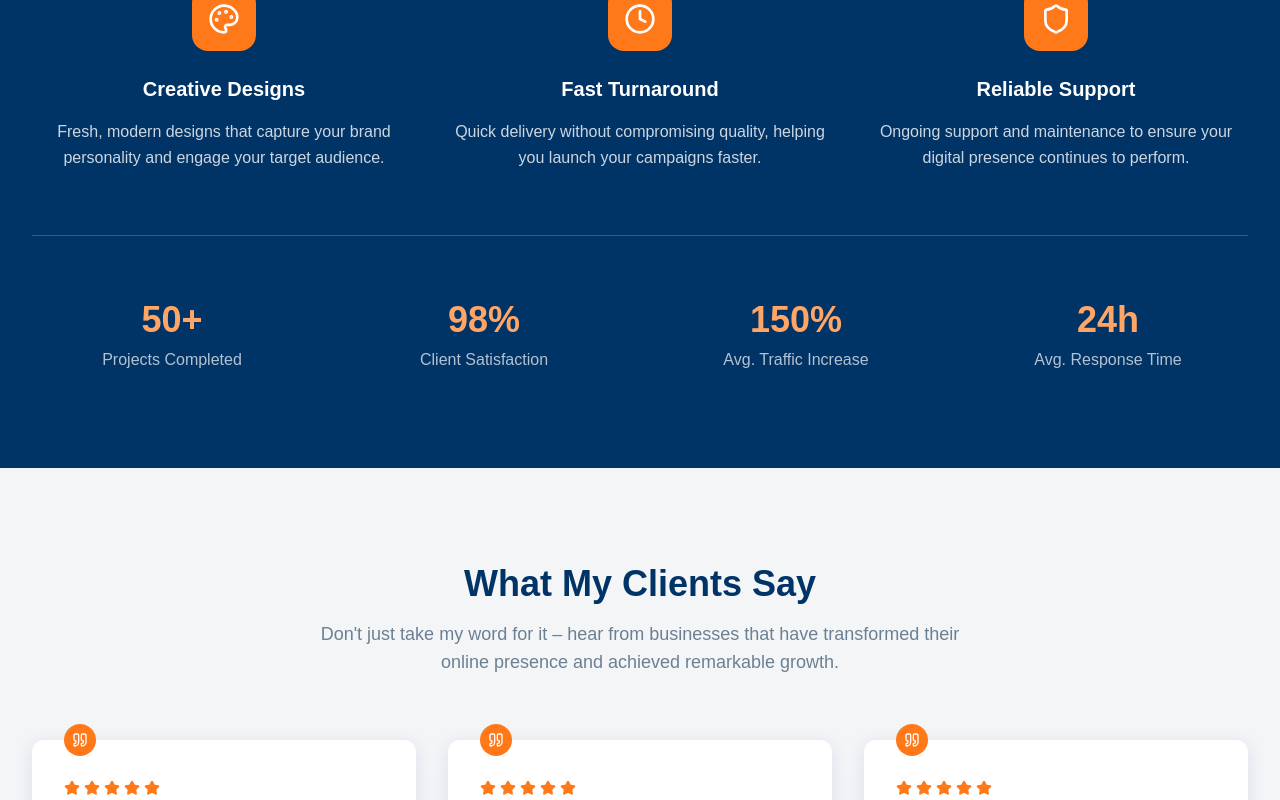
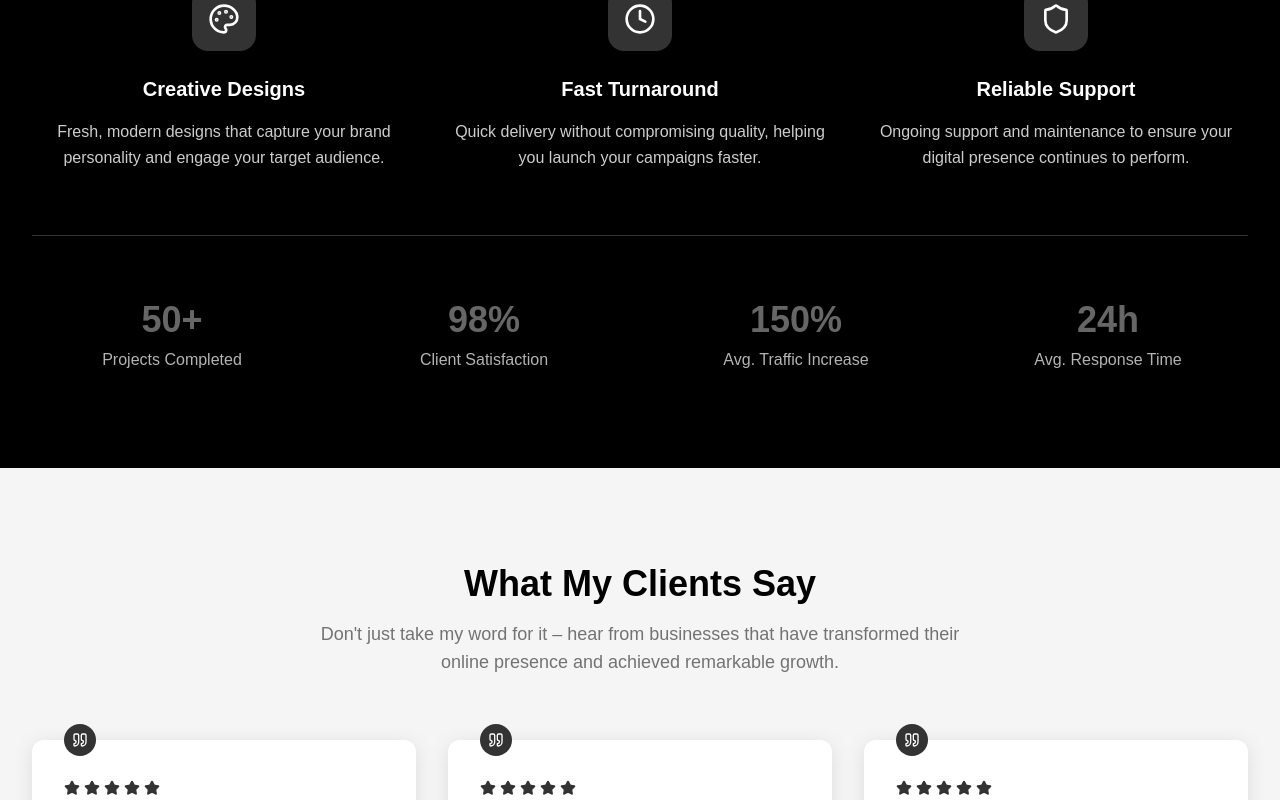
Before and after one commit to toxindradigitals-ship-it/toxindra-growth-hub-53, a React (Vite) app: page / in a window 1280 px wide. Shown: the part 3159-3959 px from the top of the page. Built offline with nearby package versions, Linux system fonts and the light colour scheme.

Commit message:
Refactor: Update colors to black and white

```diff
--- a/src/index.css
+++ b/src/index.css
@@ -10,49 +10,49 @@
   :root {
     /* Primary Brand Colors */
     --background: 0 0% 100%;
-    --foreground: 210 100% 10%;
+    --foreground: 0 0% 0%;
 
-    /* Deep Blue Brand Color (#003366) */
-    --primary: 210 100% 20%;
+    /* Pure Black Primary */
+    --primary: 0 0% 0%;
     --primary-foreground: 0 0% 100%;
-    --primary-light: 210 100% 25%;
-    --primary-dark: 210 100% 15%;
+    --primary-light: 0 0% 15%;
+    --primary-dark: 0 0% 0%;
 
-    /* Vibrant Orange Accent */
-    --accent: 25 100% 55%;
+    /* Elegant Gray Accent */
+    --accent: 0 0% 20%;
     --accent-foreground: 0 0% 100%;
-    --accent-light: 25 100% 65%;
-    --accent-glow: 25 100% 70%;
+    --accent-light: 0 0% 30%;
+    --accent-glow: 0 0% 40%;
 
-    /* Teal Alternative Accent */
-    --teal: 180 100% 35%;
-    --teal-foreground: 0 0% 100%;
-    --teal-light: 180 100% 45%;
+    /* Alternative Light Gray */
+    --teal: 0 0% 60%;
+    --teal-foreground: 0 0% 0%;
+    --teal-light: 0 0% 70%;
 
     /* UI Colors */
     --card: 0 0% 100%;
-    --card-foreground: 210 100% 10%;
+    --card-foreground: 0 0% 0%;
 
-    --secondary: 210 20% 96%;
-    --secondary-foreground: 210 100% 15%;
+    --secondary: 0 0% 96%;
+    --secondary-foreground: 0 0% 10%;
 
-    --muted: 210 20% 95%;
-    --muted-foreground: 210 15% 50%;
+    --muted: 0 0% 95%;
+    --muted-foreground: 0 0% 45%;
 
-    --border: 210 20% 90%;
-    --input: 210 20% 95%;
-    --ring: 210 100% 20%;
+    --border: 0 0% 90%;
+    --input: 0 0% 95%;
+    --ring: 0 0% 0%;
 
-    /* Gradients */
-    --gradient-hero: linear-gradient(135deg, hsl(var(--primary)) 0%, hsl(var(--primary-light)) 100%);
-    --gradient-accent: linear-gradient(135deg, hsl(var(--accent)) 0%, hsl(var(--accent-light)) 100%);
-    --gradient-card: linear-gradient(145deg, hsl(var(--card)) 0%, hsl(var(--muted)) 100%);
+    /* Elegant Gradients */
+    --gradient-hero: linear-gradient(135deg, hsl(0 0% 0%) 0%, hsl(0 0% 15%) 100%);
+    --gradient-accent: linear-gradient(135deg, hsl(0 0% 20%) 0%, hsl(0 0% 40%) 100%);
+    --gradient-card: linear-gradient(145deg, hsl(0 0% 100%) 0%, hsl(0 0% 98%) 100%);
 
-    /* Shadows */
-    --shadow-soft: 0 4px 20px hsl(var(--primary) / 0.1);
-    --shadow-medium: 0 8px 30px hsl(var(--primary) / 0.15);
-    --shadow-strong: 0 15px 40px hsl(var(--primary) / 0.2);
-    --shadow-glow: 0 0 30px hsl(var(--accent) / 0.4);
+    /* Sophisticated Shadows */
+    --shadow-soft: 0 4px 20px hsl(0 0% 0% / 0.1);
+    --shadow-medium: 0 8px 30px hsl(0 0% 0% / 0.15);
+    --shadow-strong: 0 15px 40px hsl(0 0% 0% / 0.25);
+    --shadow-glow: 0 0 30px hsl(0 0% 0% / 0.3);
 
     /* Animations */
     --transition-smooth: all 0.3s cubic-bezier(0.4, 0, 0.2, 1);
```
